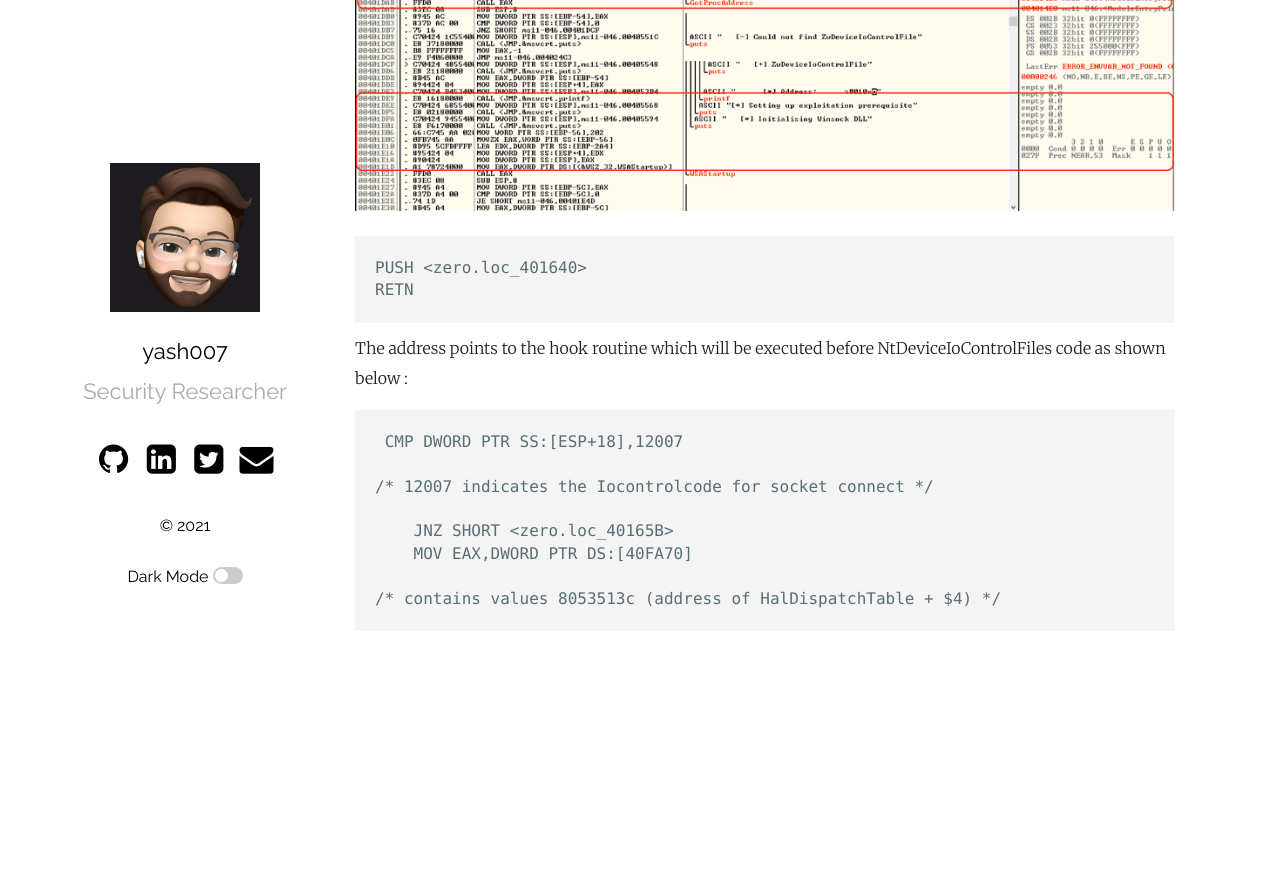
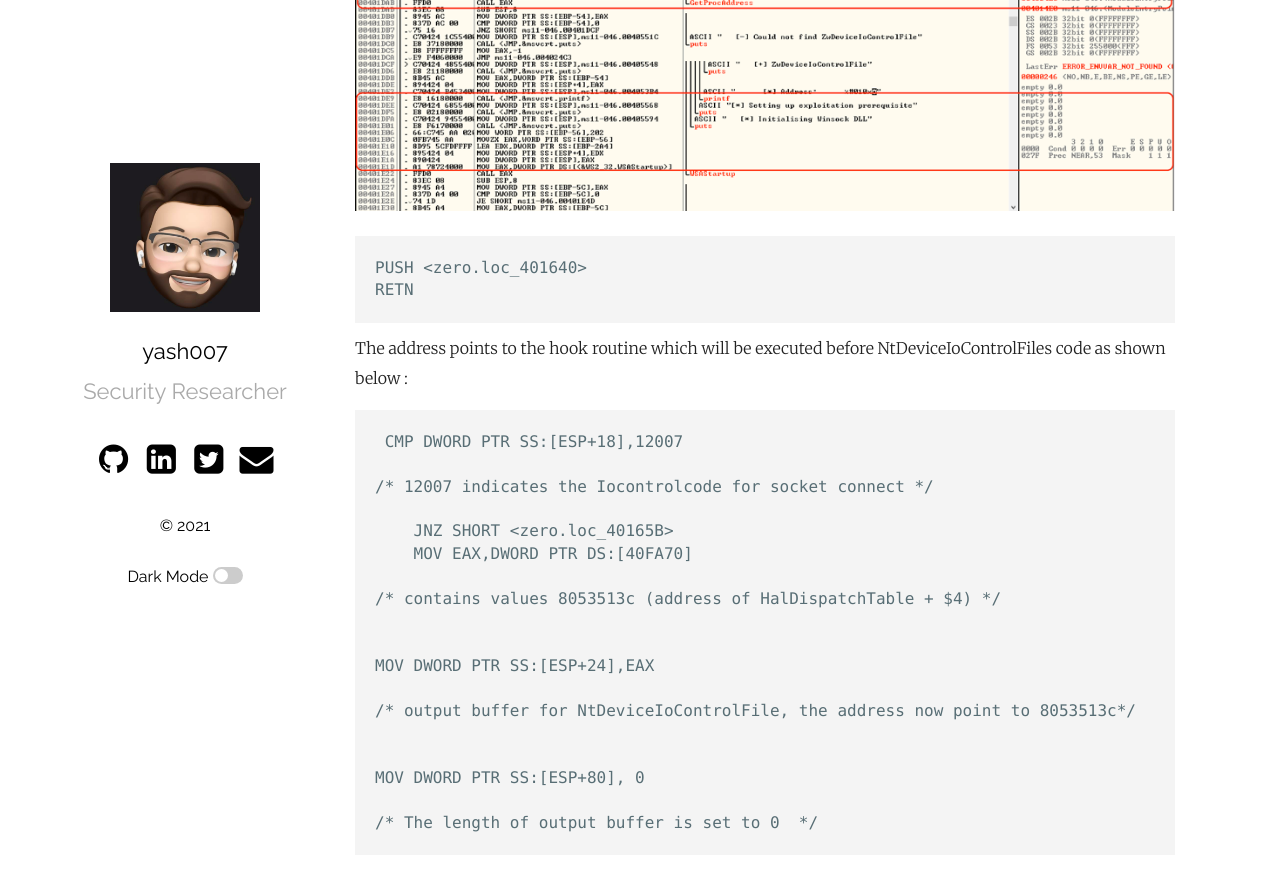
Before and after one commit to yashomer1994/yash007.github.io, a Jekyll site: the page built from _posts/2021-01-31-Ancillary Function Driver.md, in a window 1280 px wide and 900 px high, scrolled down 2456 px. Shown: the top 871 px of the window. Built offline with Jekyll 4.4.1, drawn with Linux system fonts in a browser that asks for light colours; before the commit the page ends 3132 px from its top, so only the background shows below that.

Commit message:
Update 2021-01-31-Ancillary Function Driver.md

```diff
--- a/_posts/2021-01-31-Ancillary Function Driver.md
+++ b/_posts/2021-01-31-Ancillary Function Driver.md
@@ -85,3 +85,13 @@ The address <zero.loc_401640> points to the hook routine which will be executed
         MOV EAX,DWORD PTR DS:[40FA70]
 
     /* contains values 8053513c (address of HalDispatchTable + $4) */
+
+
+    MOV DWORD PTR SS:[ESP+24],EAX
+
+    /* output buffer for NtDeviceIoControlFile, the address now point to 8053513c*/
+
+
+    MOV DWORD PTR SS:[ESP+80], 0
+
+    /* The length of output buffer is set to 0  */
```
